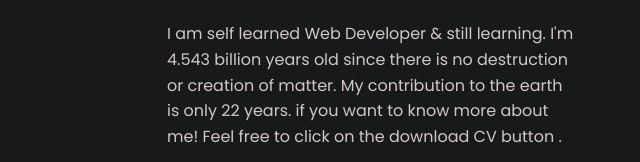
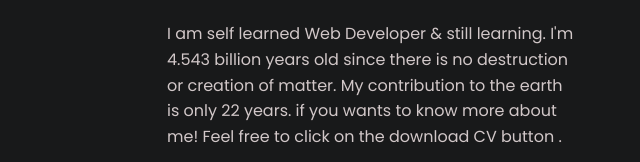
Before and after one commit to taiyebnirjhar/portfolio_website, a plain HTML site: page index.html in a window 1280 px wide. Shown: the part 748-910 px from the top of the page, 513-1153 px from the left. Drawn offline with nearby package versions, Linux system fonts and the light colour scheme.

Commit message:
Spelling check

```diff
--- a/index.html
+++ b/index.html
@@ -75,7 +75,7 @@
         </div>
         <div class="share__data">
           <h2 class="section-title-center">About Myself</h2>
-          <p class="share__description">I am self learned Web Developer & still learning. I'm 4.543 billion years old since there is no destruction or creation of matter. My contribution to the earth is only 22 years. if you want to know more about
+          <p class="share__description">I am self learned Web Developer & still learning. I'm 4.543 billion years old since there is no destruction or creation of matter. My contribution to the earth is only 22 years. if you wants to know more about
             me! Feel free to click on the download CV button .</p>
 
           <a href="cv/resume.png" download="resume.png" class="button">Download CV</a>
```
